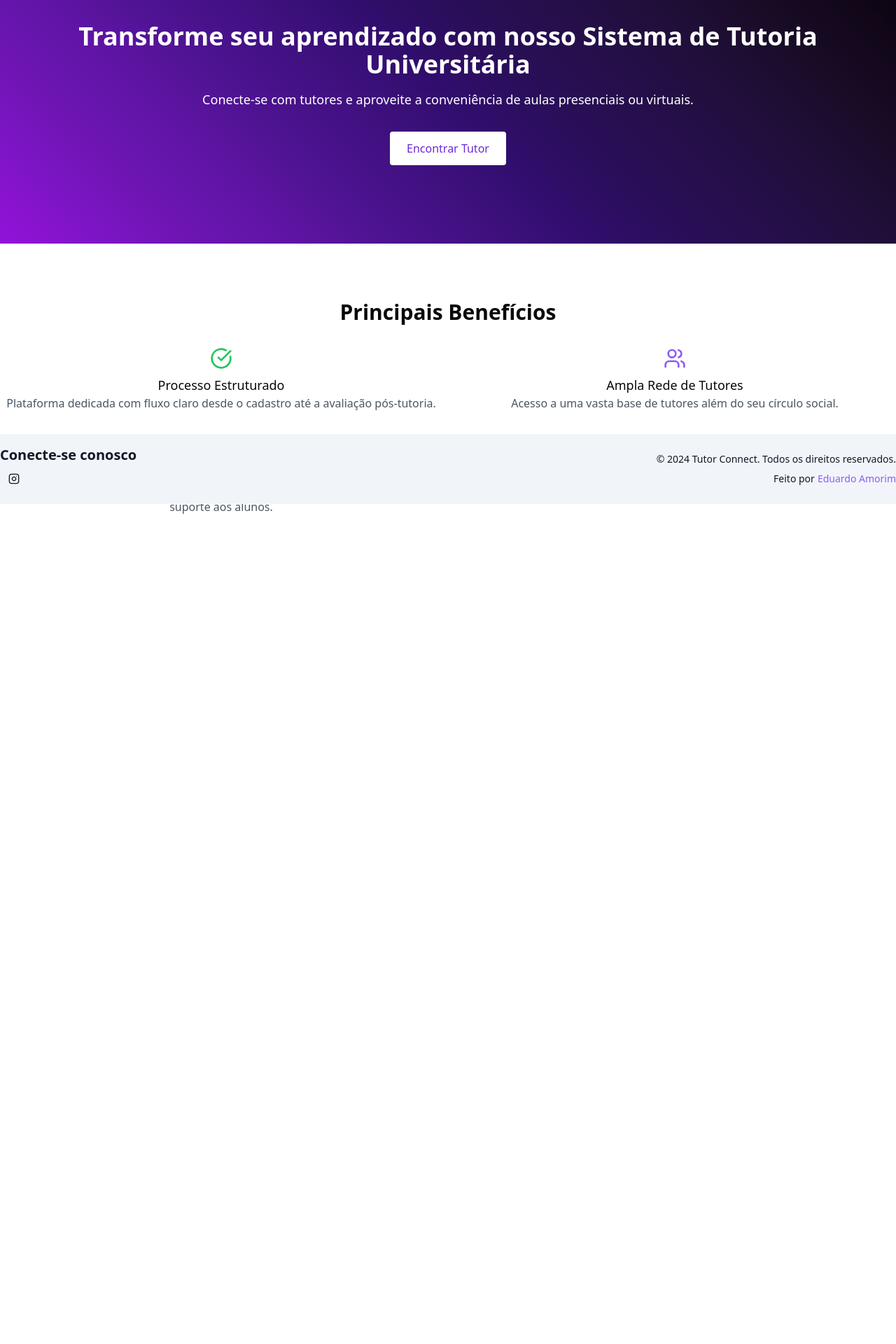
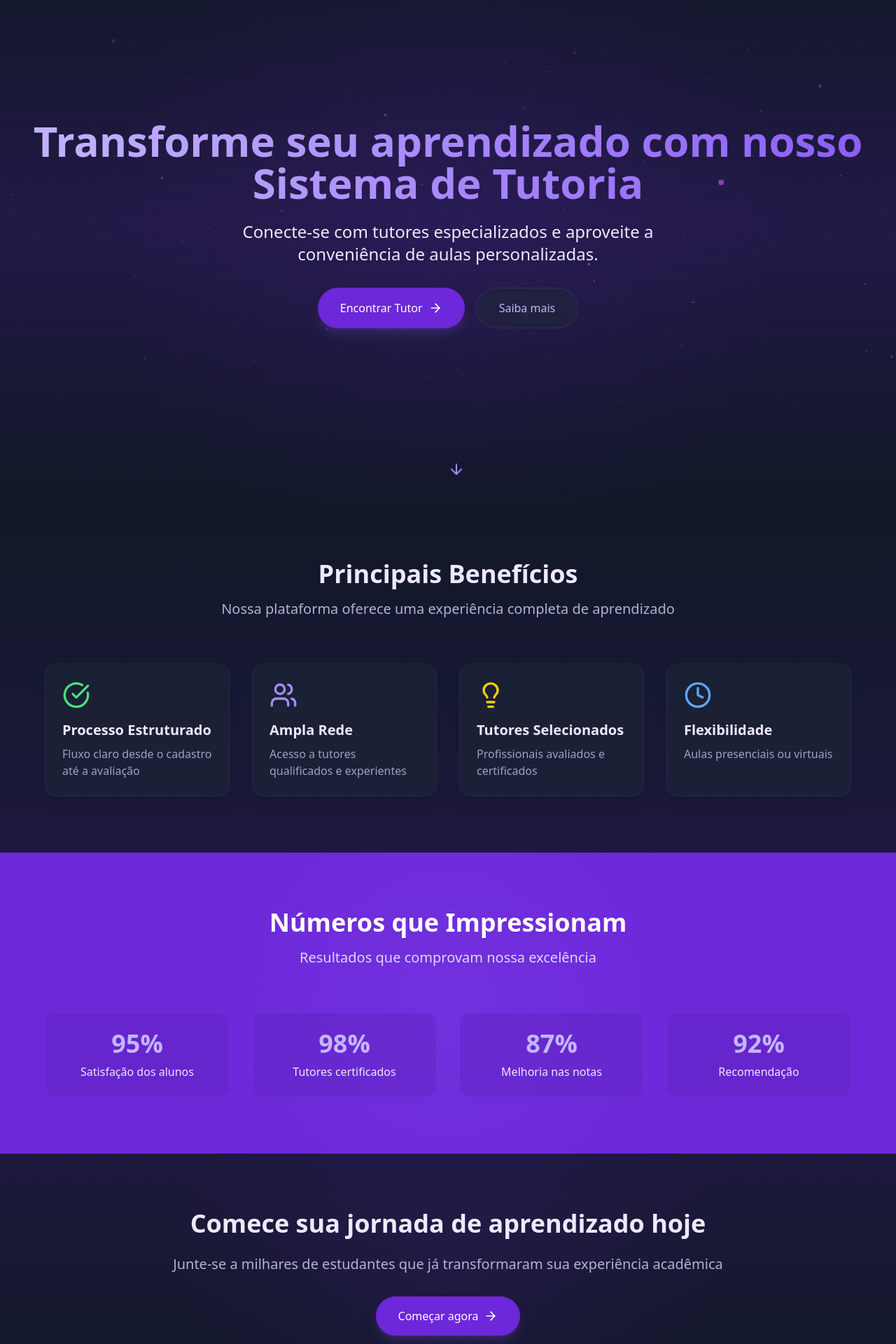
Before and after one commit to eduardoamorim-dev/tutorconnect-sistemaprincipal, a Next.js app: page / in a window 1280 px wide. Shown: the part 80-2000 px from the top of the page at 70% size. Before the commit the page ends 816 px from the top, so only its background shows below. Built offline with nearby package versions, Linux system fonts and the light colour scheme.

Commit message:
feat: new home page

```diff
--- a/package.json
+++ b/package.json
@@ -19,9 +19,12 @@
     "@radix-ui/react-separator": "^1.1.0",
     "@radix-ui/react-slot": "^1.1.0",
     "@radix-ui/react-tooltip": "^1.1.3",
+    "@react-three/drei": "^9.115.0",
+    "@react-three/fiber": "^8.17.10",
+    "@studio-freight/lenis": "^1.0.42",
     "class-variance-authority": "^0.7.0",
     "clsx": "^2.1.1",
-    "framer-motion": "^11.11.8",
+    "framer-motion": "^11.11.11",
     "lucide-react": "^0.454.0",
     "next": "14.2.15",
     "react": "^18",
@@ -29,6 +32,7 @@
     "react-hook-form": "^7.53.1",
     "tailwind-merge": "^2.5.3",
     "tailwindcss-animate": "^1.0.7",
+    "three": "^0.170.0",
     "zod": "^3.23.8"
   },
   "devDependencies": {
--- a/src/app/page.tsx
+++ b/src/app/page.tsx
@@ -1,92 +1,308 @@
 "use client"
 
-import React from 'react';
+import React, { useEffect, useRef, useState } from 'react';
 import { NextPage } from 'next';
-import { motion } from 'framer-motion';
-import { CheckCircleIcon, LightbulbIcon, ClockIcon, UsersIcon, BookOpenIcon, StarIcon, GraduationCapIcon, TargetIcon, AwardIcon, LineChartIcon, BookmarkIcon, MessageSquareIcon } from 'lucide-react';
+import { motion, useScroll, useTransform } from 'framer-motion';
+import Lenis from '@studio-freight/lenis';
+import {
+    CheckCircleIcon, LightbulbIcon, ClockIcon, UsersIcon,
+    ArrowRightIcon
+} from 'lucide-react';
+import { Canvas, useFrame } from '@react-three/fiber';
+import { Points, PointMaterial } from '@react-three/drei';
+import * as THREE from 'three';
+
+function randomInSphere(numPoints, radius) {
+    const points = new Float32Array(numPoints * 3);
+    for (let i = 0; i < numPoints; i++) {
+        const r = radius * Math.cbrt(Math.random());
+        const theta = Math.random() * 2 * Math.PI;
+        const phi = Math.acos(2 * Math.random() - 1);
+        const x = r * Math.sin(phi) * Math.cos(theta);
+        const y = r * Math.sin(phi) * Math.sin(theta);
+        const z = r * Math.cos(phi);
+        points[i * 3] = x;
+        points[i * 3 + 1] = y;
+        points[i * 3 + 2] = z;
+    }
+    return points;
+}
+
+function LightPoints() {
+    const points = useRef();
+    const sphere1 = randomInSphere(2000, 20);
+
+    useFrame((state) => {
+        const t = state.clock.getElapsedTime() * 0.1;
+        points.current.rotation.x = Math.sin(t * 0.3) * 0.2;
+        points.current.rotation.y = Math.sin(t * 0.2) * 0.2;
+    });
+
+    return (
+        <Points ref={points} positions={sphere1} stride={3} frustumCulled={false}>
+            <PointMaterial
+                transparent
+                color="#6D28D9"
+                size={0.05}
+                sizeAttenuation={true}
+                depthWrite={false}
+                blending={THREE.AdditiveBlending}
+            />
+        </Points>
+    );
+}
+
+function AnimatedBackground() {
+    return (
+        <Canvas
+            camera={{ position: [0, 0, 20], fov: 60, near: 1, far: 100 }}
+            style={{
+                position: 'absolute',
+                top: 0,
+                left: 0,
+                width: '100%',
+                height: '100%',
+                pointerEvents: 'none'
+            }}
+        >
+            <ambientLight intensity={0.1} />
+            <pointLight position={[10, 10, 10]} intensity={0.5} />
+            <pointLight position={[-10, -10, -10]} intensity={0.2} />
+            <LightPoints />
+        </Canvas>
+    );
+}
+
+const StatsCounter = ({ end, duration = 2000, label }) => {
+    const [count, setCount] = useState(0);
+    const counterRef = useRef(null);
+
+    useEffect(() => {
+        const observer = new IntersectionObserver(
+            (entries) => {
+                if (entries[0].isIntersecting) {
+                    let start = 0;
+                    const step = end / (duration / 16);
+                    const timer = setInterval(() => {
+                        start += step;
+                        if (start > end) {
+                            setCount(end);
+                            clearInterval(timer);
+                        } else {
+                            setCount(Math.floor(start));
+                        }
+                    }, 16);
+                }
+            },
+            { threshold: 0.5 }
+        );
+
+        if (counterRef.current) {
+            observer.observe(counterRef.current);
+        }
+
+        return () => observer.disconnect();
+    }, [end, duration]);
+
+    return (
+        <div ref={counterRef} className="text-center">
+            <div className="text-4xl font-bold text-violet-300 mb-2">
+                {count}%
+            </div>
+            <div className="text-violet-100">{label}</div>
+        </div>
+    );
+};
 
 const Home: NextPage = () => {
-    const containerVariants = {
-        hidden: { opacity: 0 },
-        visible: {
-            opacity: 1,
-            transition: { staggerChildren: 0.2, delayChildren: 0.2 },
-        },
+    const containerRef = useRef(null);
+    const { scrollYProgress } = useScroll({
+        target: containerRef,
+        offset: ["start start", "end end"]
+    });
+
+    useEffect(() => {
+        const lenis = new Lenis({
+            duration: 1.2,
+            easing: (t) => Math.min(1, 1.001 - Math.pow(2, -10 * t)),
+            orientation: 'vertical',
+            smoothWheel: true
+        });
+
+        function raf(time) {
+            lenis.raf(time);
+            requestAnimationFrame(raf);
+        }
+
+        requestAnimationFrame(raf);
+
+        return () => {
+            lenis.destroy();
         };
-
-    const itemVariants = {
-        hidden: { opacity: 0, y: 20 },
-        visible: { opacity: 1, y: 0, transition: { duration: 0.4 } },
-    };
+    }, []);
 
     return (
-        <div className="flex flex-col min-h-screen">
+        <div ref={containerRef} className="flex flex-col min-h-screen bg-gray-900">
             <motion.div
                 className="flex-1"
                 initial="hidden"
                 animate="visible"
-                variants={containerVariants}
             >
-                <section className="bg-complex-gradient text-white flex flex-col justify-center items-center p-28 relative">
-                    <motion.h1 variants={itemVariants} className="text-3xl md:text-4xl font-bold mb-4 text-center">
-                        Transforme seu aprendizado com nosso Sistema de Tutoria Universitária
+                {/* Hero Section */}
+                <section className="relative h-screen flex flex-col justify-center items-center overflow-hidden">
+                    <AnimatedBackground />
+                    <div className="absolute inset-0 bg-gradient-to-b from-gray-900 via-violet-900/30 to-gray-900 z-0" />
+                    <div className="absolute inset-0 bg-[radial-gradient(circle_at_center,rgba(109,40,217,0.1)_0%,transparent_65%)]" />
+                    <div className="relative z-10 text-center px-4">
+                        <motion.h1
+                            initial={{ opacity: 0, y: 20 }}
+                            animate={{ opacity: 1, y: 0 }}
+                            transition={{ duration: 0.8 }}
+                            className="text-5xl md:text-6xl font-bold mb-6 bg-clip-text text-transparent bg-gradient-to-r from-violet-300 to-violet-500"
+                        >
+                            Transforme seu aprendizado com nosso Sistema de Tutoria
                         </motion.h1>
-                    <motion.p variants={itemVariants} className="text-base md:text-lg mb-8 text-center">
-                        Conecte-se com tutores e aproveite a conveniência de aulas presenciais ou virtuais.
+                        <motion.p
+                            initial={{ opacity: 0, y: 20 }}
+                            animate={{ opacity: 1, y: 0 }}
+                            transition={{ duration: 0.8, delay: 0.2 }}
+                            className="text-xl md:text-2xl mb-8 text-violet-100 max-w-2xl mx-auto"
+                        >
+                            Conecte-se com tutores especializados e aproveite a conveniência de aulas personalizadas.
                         </motion.p>
-                    <motion.a
-                        variants={itemVariants}
-                        href="/tutor/lista"
-                        className="bg-white text-violet-700 font-medium py-3 px-6 rounded hover:bg-gray-200"
+                        <motion.div
+                            initial={{ opacity: 0, y: 20 }}
+                            animate={{ opacity: 1, y: 0 }}
+                            transition={{ duration: 0.8, delay: 0.4 }}
+                            className="flex gap-4 justify-center"
                         >
+                            <a href="/tutor/lista" className="bg-[#6D28D9] text-white px-8 py-4 rounded-full font-medium hover:bg-violet-800 transition-colors flex items-center gap-2 shadow-lg shadow-violet-500/20">
                                 Encontrar Tutor
-                    </motion.a>
+                                <ArrowRightIcon size={20} />
+                            </a>
+                            <a href="#como-funciona" className="bg-gray-800/50 text-violet-300 px-8 py-4 rounded-full font-medium hover:bg-gray-800/70 transition-colors border border-violet-500/20 backdrop-blur-sm">
+                                Saiba mais
+                            </a>
+                        </motion.div>
+                    </div>
+                    <div className="absolute bottom-8 left-1/2 -translate-x-1/2 animate-bounce">
+                        <ArrowRightIcon size={24} className="rotate-90 text-violet-400" />
+                    </div>
                 </section>
 
-                <section className="flex flex-col justify-center items-center">
-                    <motion.h2 variants={itemVariants} className="text-2xl md:text-3xl font-bold mb-8 mt-20 text-center">
-                        Principais Benefícios
-                    </motion.h2>
-                    <motion.div variants={itemVariants} className="grid grid-cols-1 md:grid-cols-2 gap-4 w-full">
-                        <div className="flex flex-col items-center space-y-2">
-                            <CheckCircleIcon className="text-green-500" size={32} />
-                            <div className="text-center">
-                                <h3 className="font-medium text-lg">Processo Estruturado</h3>
-                                <p className="text-gray-600">
-                                    Plataforma dedicada com fluxo claro desde o cadastro até a avaliação pós-tutoria.
+                {/* Features Section */}
+                <section className="py-20 px-4 bg-gradient-to-b from-gray-900 to-violet-900/20">
+                    <div className="max-w-6xl mx-auto">
+                        <motion.div
+                            initial={{ opacity: 0, y: 20 }}
+                            whileInView={{ opacity: 1, y: 0 }}
+                            transition={{ duration: 0.8 }}
+                            className="text-center mb-16"
+                        >
+                            <h2 className="text-4xl font-bold mb-4 text-violet-100">Principais Benefícios</h2>
+                            <p className="text-xl text-violet-200/80 max-w-2xl mx-auto">
+                                Nossa plataforma oferece uma experiência completa de aprendizado
                             </p>
+                        </motion.div>
+
+                        <div className="grid grid-cols-1 md:grid-cols-2 lg:grid-cols-4 gap-8">
+                            {[
+                                {
+                                    icon: <CheckCircleIcon className="text-green-400" size={40} />,
+                                    title: "Processo Estruturado",
+                                    description: "Fluxo claro desde o cadastro até a avaliação"
+                                },
+                                {
+                                    icon: <UsersIcon className="text-violet-400" size={40} />,
+                                    title: "Ampla Rede",
+                                    description: "Acesso a tutores qualificados e experientes"
+                                },
+                                {
+                                    icon: <LightbulbIcon className="text-yellow-400" size={40} />,
+                                    title: "Tutores Selecionados",
+                                    description: "Profissionais avaliados e certificados"
+                                },
+                                {
+                                    icon: <ClockIcon className="text-blue-400" size={40} />,
+                                    title: "Flexibilidade",
+                                    description: "Aulas presenciais ou virtuais"
+                                }
+                            ].map((feature, index) => (
+                                <motion.div
+                                    key={index}
+                                    initial={{ opacity: 0, y: 20 }}
+                                    whileInView={{ opacity: 1, y: 0 }}
+                                    transition={{ duration: 0.8, delay: index * 0.2 }}
+                                    className="bg-gray-800/50 backdrop-blur-sm p-6 rounded-2xl shadow-lg hover:shadow-xl transition-shadow border border-violet-500/10"
+                                >
+                                    <div className="mb-4">{feature.icon}</div>
+                                    <h3 className="text-xl font-semibold mb-2 text-violet-100">{feature.title}</h3>
+                                    <p className="text-violet-200/70">{feature.description}</p>
+                                </motion.div>
+                            ))}
                         </div>
                     </div>
-                        <div className="flex flex-col items-center space-y-2">
-                            <UsersIcon className="text-violet-500" size={32} />
-                            <div className="text-center">
-                                <h3 className="font-medium text-lg">Ampla Rede de Tutores</h3>
-                                <p className="text-gray-600">
-                                    Acesso a uma vasta base de tutores além do seu círculo social.
-                                </p>
+                </section>
+
+                {/* Stats Section */}
+                <section className="py-20 px-4 bg-[#6D28D9] relative overflow-hidden">
+                    <div className="absolute inset-0 bg-[radial-gradient(circle_at_center,rgba(139,92,246,0.15)_0%,transparent_60%)]" />
+                    <div className="max-w-6xl mx-auto relative z-10">
+                        <motion.div
+                            initial={{ opacity: 0, y: 20 }}
+                            whileInView={{ opacity: 1, y: 0 }}
+                            transition={{ duration: 0.8 }}
+                            className="text-center mb-16"
+                        >
+                            <h2 className="text-4xl font-bold mb-4 text-white">Números que Impressionam</h2>
+                            <p className="text-xl text-violet-200">Resultados que comprovam nossa excelência</p>
+                        </motion.div>
+
+                        <div className="grid grid-cols-1 md:grid-cols-2 lg:grid-cols-4 gap-8">
+                            {[
+                                { value: 95, label: "Satisfação dos alunos" },
+                                { value: 98, label: "Tutores certificados" },
+                                { value: 87, label: "Melhoria nas notas" },
+                                { value: 92, label: "Recomendação" }
+                            ].map((stat, index) => (
+                                <motion.div
+                                    key={index}
+                                    initial={{ opacity: 0, y: 20 }}
+                                    whileInView={{ opacity: 1, y: 0 }}
+                                    transition={{ duration: 0.8, delay: index * 0.2 }}
+                                    className="bg-violet-800/30 backdrop-blur-sm p-6 rounded-2xl border border-violet-500/20"
+                                >
+                                    <StatsCounter end={stat.value} label={stat.label} />
+                                </motion.div>
+                            ))}
                         </div>
                     </div>
+                </section>
+
+                {/* CTA Section */}
+                <section className="py-20 px-4 bg-gradient-to-b from-violet-900/20 to-gray-900 relative overflow-hidden">
+                    <div className="absolute inset-0 bg-[radial-gradient(circle_at_center,rgba(109,40,217,0.1)_0%,transparent_60%)]" />
+                    <div className="max-w-4xl mx-auto text-center relative z-10">
+                        <motion.div
+                            initial={{ opacity: 0, y: 20 }}
+                            whileInView={{ opacity: 1, y: 0 }}
+                            transition={{ duration: 0.8 }}
+                        >
+                            <h2 className="text-4xl font-bold mb-6 text-violet-100">
+                                Comece sua jornada de aprendizado hoje
+                            </h2>
+                            <p className="text-xl text-violet-200/80 mb-8">
+                                Junte-se a milhares de estudantes que já transformaram sua experiência acadêmica
+                            </p>
+                            <a
+                                href="/sign-up"
+                                className="inline-flex items-center gap-2 bg-[#6D28D9] text-white px-8 py-4 rounded-full font-medium hover:bg-violet-800 transition-colors shadow-lg shadow-violet-500/20"
+                            >
+                                Começar agora
+                                <ArrowRightIcon size={20} />
+                            </a>
                         </motion.div>
-                    <motion.div variants={itemVariants} className="grid grid-cols-1 md:grid-cols-2 gap-4 w-full mt-8">
-                        <div className="flex flex-col items-center space-y-2">
-                            <LightbulbIcon className="text-yellow-500" size={32} />
-                            <div className="text-center">
-                                <h3 className="font-medium text-lg">Tutores Selecionados</h3>
-                                <p className="text-gray-600">
-                                    Tutores avaliados por professores, garantindo a qualidade e competência no suporte aos alunos.
-                                </p>
                     </div>
-                        </div>
-                        <div className="flex flex-col items-center space-y-2">
-                            <ClockIcon className="text-gray-500" size={32} />
-                            <div className="text-center">
-                                <h3 className="font-medium text-lg">Conveniência e Flexibilidade</h3>
-                                <p className="text-gray-600">
-                                    Agende sessões presenciais ou virtuais conforme sua necessidade.
-                                </p>
-                            </div>
-                        </div>
-                    </motion.div>
                 </section>
             </motion.div>
         </div>
--- a/src/components/Footer/Footer.tsx
+++ b/src/components/Footer/Footer.tsx
@@ -45,7 +45,7 @@ const Footer = () => {
             initial="hidden"
             animate="visible"
             variants={containerAnimation}
-            className={shouldHideFooter ? "bg-slate-100 text-gray-900 py-4 fixed bottom-0 w-full" : "bg-slate-100 text-gray-900 py-4 mt-auto w-full"}
+            className={shouldHideFooter ? "bg-slate-100 text-gray-900 py-4 absolute bottom-0 w-full" : "bg-slate-100 text-gray-900 py-4 mt-auto w-full"}
         >
             <div className="container mx-auto">
                 <div className="flex flex-col md:flex-row justify-between items-center gap-6">
--- a/src/components/Footer/FooterWrapper.tsx
+++ b/src/components/Footer/FooterWrapper.tsx
@@ -5,7 +5,7 @@ import Footer from "./Footer";
 
 const FooterWrapper = () => {
     const pathname = usePathname();
-    const hideFooterRoutes = ["/sign-in", "/sign-up"];
+    const hideFooterRoutes = ["/sign-in", "/sign-up", "/"];
 
     const shouldHideFooter = hideFooterRoutes.includes(pathname) || pathname.startsWith("/admin");
 
```
Also changed, not shown: 1 other file (tests, documents, lock files or other folders). Lines whose indentation alone changed are shown as unchanged.
